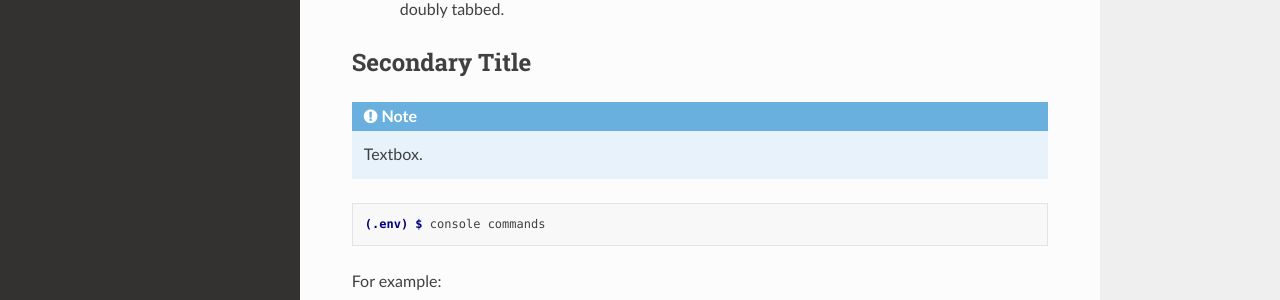
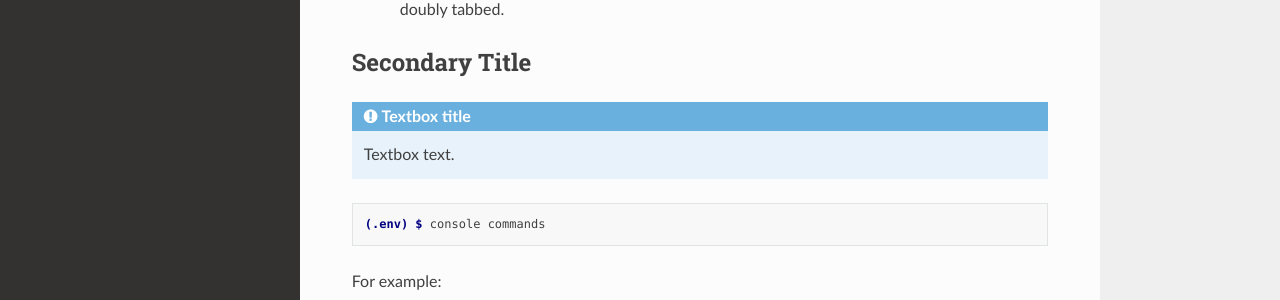
Before and after one commit to atheinrich/ReadTheDocs, a Sphinx documentation site: the page built from docs/source/index.rst, in a window 1280 px wide and 1126 px high. Shown: the part 355-655 px from the top of the window. Built offline with Sphinx 7.4.7 and the Read the Docs theme 3.1.0, drawn with Linux system fonts in a browser that asks for light colours.

Commit message:
Update index.rst

```diff
--- a/docs/source/index.rst
+++ b/docs/source/index.rst
@@ -22,9 +22,9 @@ Other text:
 Secondary Title
 ---------------
 
-.. note::
+.. admonition:: Textbox title
 
-   Textbox.
+   Textbox text.
 
 .. code-block:: console
 
```
